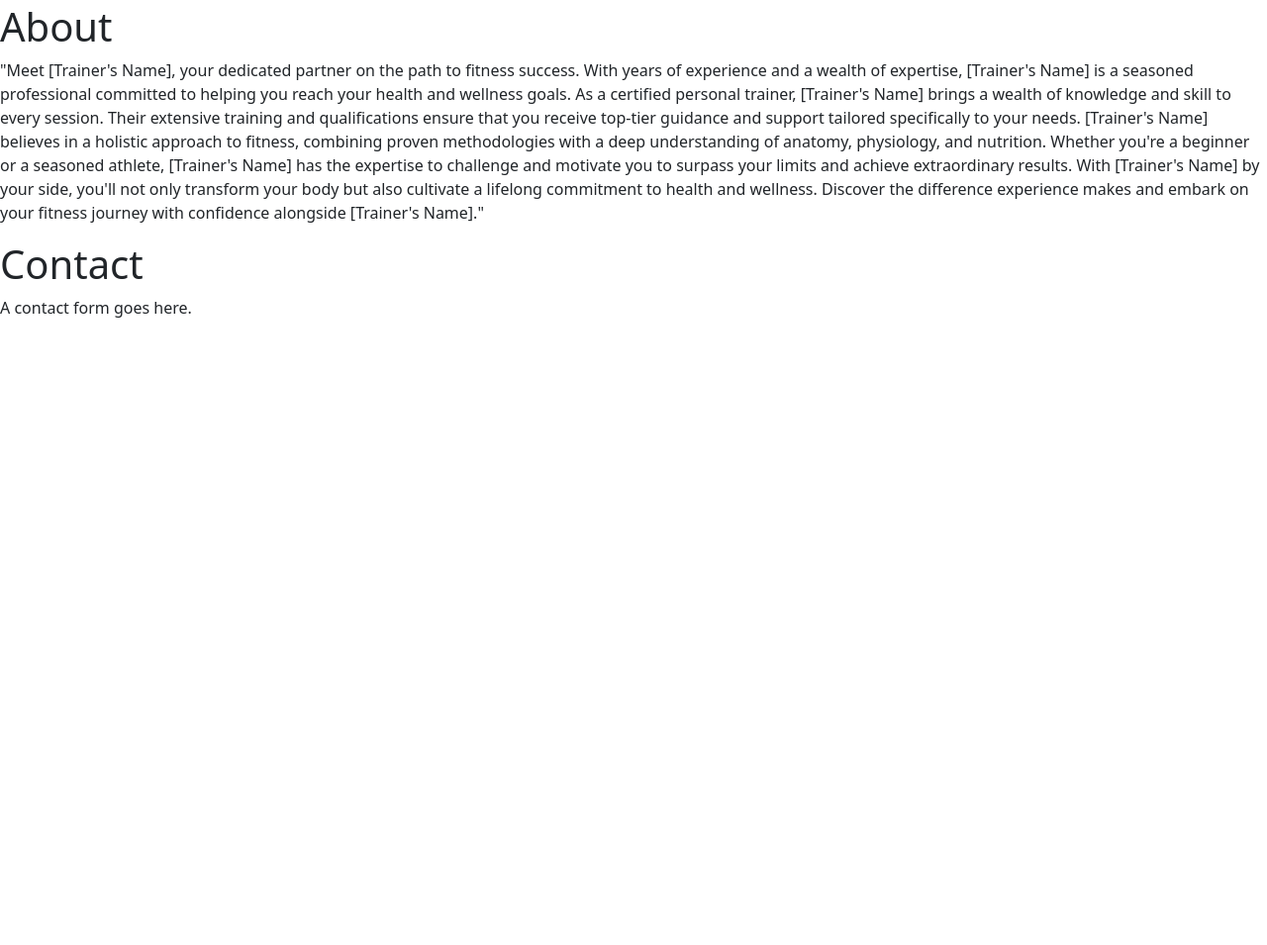
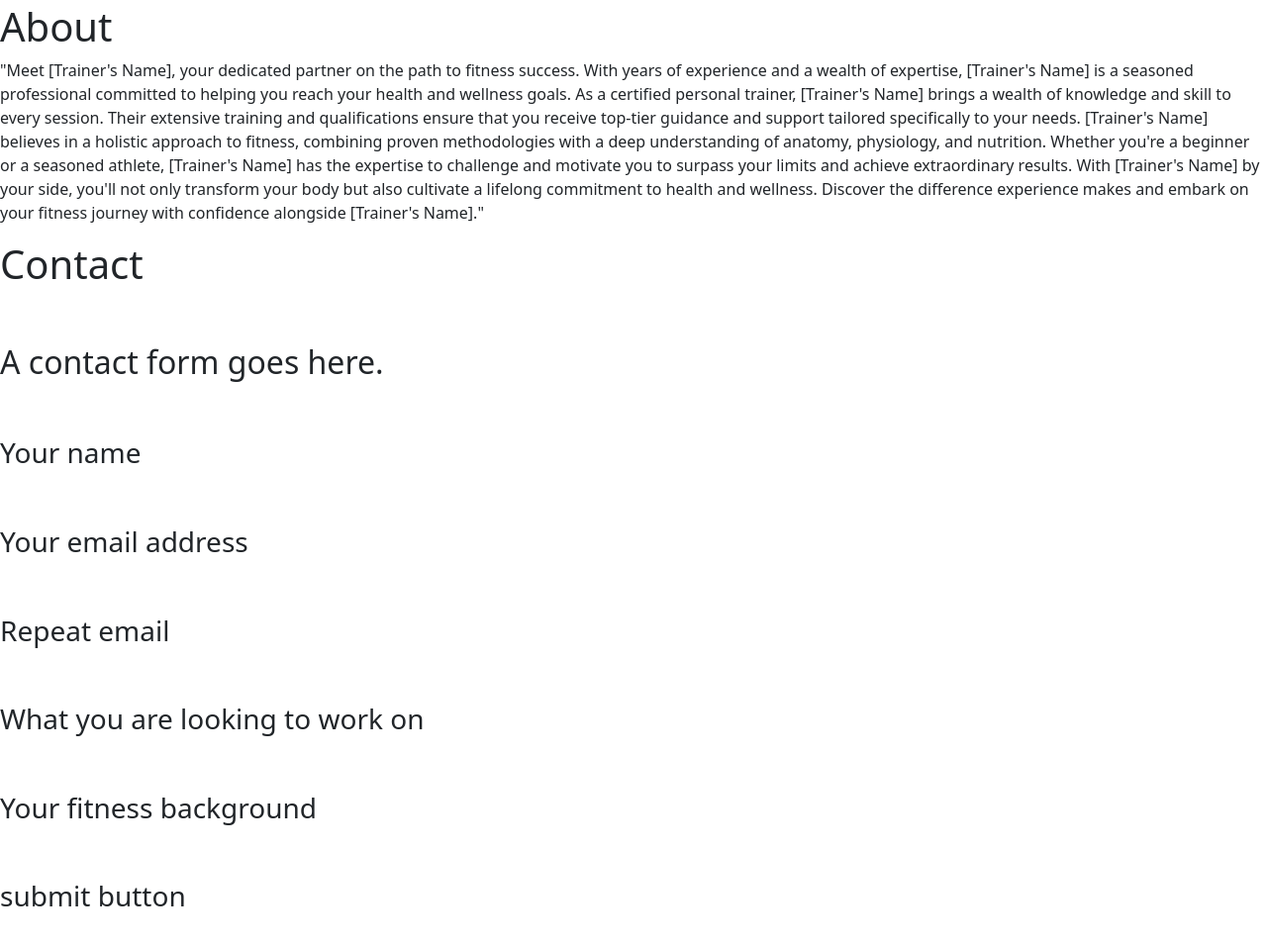
Before and after one commit to broken-helix/mmfitness, a plain HTML site: page index.html in a window 1280 px wide. Shown: the part 1124-2079 px from the top of the page at 99% size. Before the commit the page ends 1447 px from the top, so only its background shows below. Drawn offline with nearby package versions, Linux system fonts and the light colour scheme.

Commit message:
Pad out contact section with input title ideas

```diff
--- a/index.html
+++ b/index.html
@@ -76,8 +76,28 @@ Transform your fitness journey with [Trainer's Name] Personal Training and unloc
 
    <section id="contact">
     <h1>Contact</h1>
+    <br><br>
 
-    A contact form goes here.
+    <h2>A contact form goes here.</h2>
+    <br><br>
+
+    <h3>Your name</h3>
+    <br><br>
+
+    <h3>Your email address</h3>
+    <br><br>
+
+    <h3>Repeat email</h3>
+    <br><br>
+
+    <h3>What you are looking to work on</h3>
+    <br><br>
+
+    <h3>Your fitness background</h3>
+    <br><br>
+
+    <h3>submit button</h3>
+    <br><br>
 
    </section>
 
```
